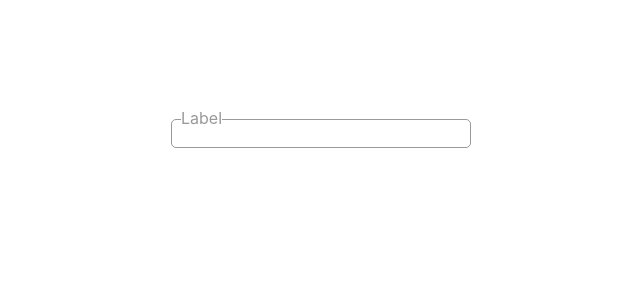
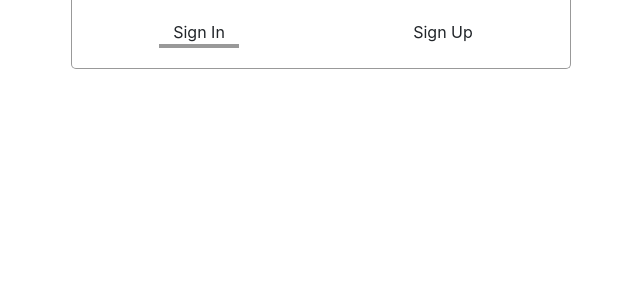
Before and after one commit to TrueChat/Frontend, a React (Create React App) app: page / in a window 1280 px wide. Shown: the top 300 px of the page, without its empty margins (319-959 px from the left). Built offline with nearby package versions, Linux system fonts and the light colour scheme; the HTML template or start-up script is replaced by a standard one.

Commit message:
added tab switching in form

```diff
--- a/package.json
+++ b/package.json
@@ -8,6 +8,7 @@
     "@types/react": "^16.9.4",
     "@types/react-dom": "^16.9.1",
     "axios": "^0.19.0",
+    "bootstrap": "^4.3.1",
     "react": "^16.10.1",
     "react-dom": "^16.10.1",
     "react-scripts": "3.2.0",
--- a/src/App.tsx
+++ b/src/App.tsx
@@ -1,5 +1,5 @@
 import React from 'react';
-import AuthFormInput from "./components/auth/AuthFormInput";
+import AuthForm from "./components/AuthForm";
 
 export default class App extends React.Component {
 
@@ -10,20 +10,11 @@ export default class App extends React.Component {
   render() {
     return (
       <div style={{
-        width: "300px",
-        margin: "100px auto"
+        width: "500px",
+        margin: "0 auto"
       }}>
-        <AuthFormInput
-          label="Label"
-          value={this.state.value}
-          changeHandler={value => {
-            this.setState(state => ({
-              ...state,
-              value
-            }))
-          }}
-        />
+        <AuthForm />
       </div>
-    )
+    );
   }
 }
--- a/src/components/AuthForm.scss
+++ b/src/components/AuthForm.scss
@@ -1,5 +1,31 @@
 $AUTH_FORM_BACKGROUND_COLOR: white;
+$OUTLINE_COLOR: rgb(153, 153, 153);
 
 .Auth-form {
+  $border-width: 0.1rem;
+  $border-radius: 5px;
+  padding: 1.25rem;
 
+  border-bottom: $border-width solid $OUTLINE_COLOR;
+  border-right: $border-width solid $OUTLINE_COLOR;
+  border-left: $border-width solid $OUTLINE_COLOR;
+
+  border-bottom-left-radius: $border-radius;
+  border-bottom-right-radius: $border-radius;
+
+  .tab-controls {
+    .control {
+      margin: 0 auto;
+      max-width: 5rem;
+      text-align: center;
+
+      &.active {
+        border-bottom: 0.25rem solid $OUTLINE_COLOR;
+      }
+
+      &:hover {
+        cursor: pointer;
+      }
+    }
+  }
 }
--- /dev/null
+++ b/src/components/AuthForm.tsx
@@ -0,0 +1,52 @@
+import React from "react";
+import "./AuthForm.scss";
+require("bootstrap/dist/css/bootstrap.css");
+
+enum Tab {
+  SignIn, SignUp
+}
+
+export default class AuthForm extends React.Component {
+
+  state = {
+    activeTab: Tab.SignIn
+  };
+
+  TabControl = ({tabName, label} : {tabName: Tab, label: string}) => (
+    <div
+      className={`control${this.state.activeTab === tabName ? " active" : ""}`}
+      onClick={_ => this.setActiveTab(tabName)}
+    >
+      {label}
+    </div>
+  );
+
+  render() {
+    const TabControl = this.TabControl;
+
+    return (
+      <div className="Auth-form">
+        <div className="header">
+        </div>
+        <div className="tab-controls row">
+          <div className="col-6">
+            <TabControl tabName={Tab.SignIn} label={"Sign In"}/>
+          </div>
+          <div className="col-6">
+            <TabControl tabName={Tab.SignUp} label={"Sign Up"}/>
+          </div>
+        </div>
+        <div className="body">
+        </div>
+      </div>
+    );
+  }
+
+  setActiveTab(tab: Tab) {
+    this.setState(state => ({
+      ...state,
+      activeTab: tab
+    }));
+  }
+
+}
--- a/src/components/auth/AuthFormInput.scss
+++ b/src/components/auth/AuthFormInput.scss
@@ -1,7 +1,6 @@
 @import "../AuthForm";
 
 .Auth-form-input {
-  $common-color: rgb(153, 153, 153);
   position: relative;
   padding-top: 1.2rem;
 
@@ -15,16 +14,16 @@
     top: $i-p-top * 0.95;
     left: $i-p-left * 1.25;
     background-color: $AUTH_FORM_BACKGROUND_COLOR;
-    color: $common-color;
+    color: $OUTLINE_COLOR;
   }
 
   .input {
     width: 100%;
     box-sizing: border-box;
     padding: $i-p-top $i-p-right $i-p-bottom $i-p-left;
-    border: 0.1rem solid $common-color;
+    border: 0.1rem solid $OUTLINE_COLOR;
     border-radius: 5px;
-    color: $common-color;
+    color: $OUTLINE_COLOR;
 
     &:focus {
       outline-width: 0;
```
Also changed, not shown: 1 other file (tests, documents, lock files or other folders).
